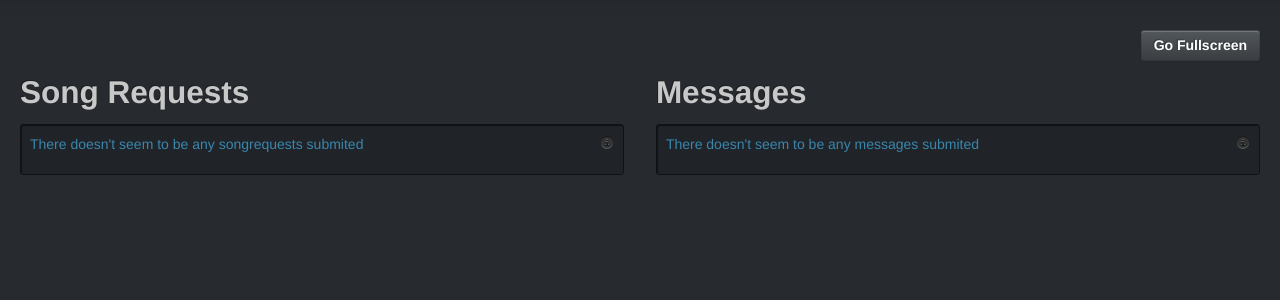
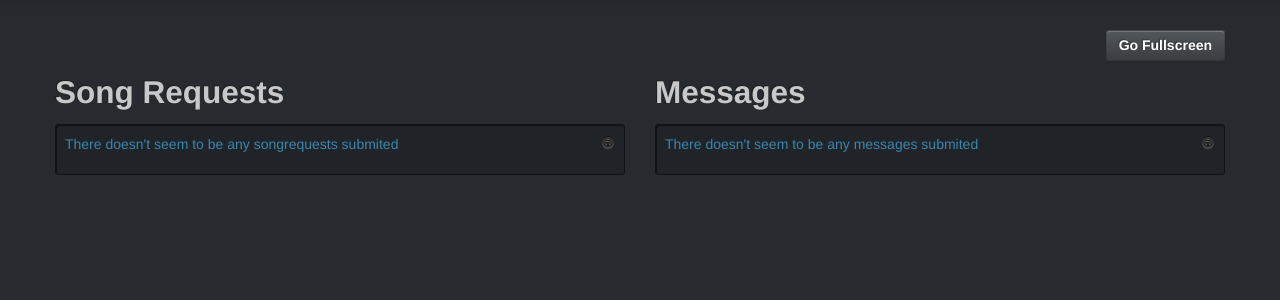
Before and after one commit to juliuxu/EscapeDJSystem, a Django app: template escapedjsystem/escapedjsystem/templates/esc_djview.html in a window 1280 px wide. Shown: the part 41-341 px from the top of the page. Run offline with Django 3.2, Linux system fonts and the light colour scheme; the template is opened without the code that fills it, so the values that code supplies are empty.

Commit message:
made back into fixed layout

```diff
--- a/escapedjsystem/escapedjsystem/templates/esc_base.html
+++ b/escapedjsystem/escapedjsystem/templates/esc_base.html
@@ -88,7 +88,7 @@
       </div>
     </div>
 
-    <div class="container-fluid" id="main">
+    <div class="container" id="main">
 
       <h1 id="title_h1">{{ title }}</h1>
       {% block content %}{% endblock %}
--- a/escapedjsystem/escapedjsystem/templates/esc_djview.html
+++ b/escapedjsystem/escapedjsystem/templates/esc_djview.html
@@ -2,13 +2,13 @@
 {% block nav-djview-class %}active{% endblock %}
 
 {% block content %}
-<div class="row-fluid">
+<div class="row">
 <div class="span12">
 	<button id="fullscreenButton" class="btn pull-right">Go Fullscreen</button>
 </div>
 </div>
 
-<div class="row-fluid">
+<div class="row">
 {% include "esc_elementlist.html" with e_name="songrequest" e_names="songrequests" e_title="Song Requests" e_url="getsongrequests" e_max="7" e_elements=songrequests span_value="span6" offset_value="" %}
 
 {% include "esc_elementlist.html" with e_name="message" e_names="messages" e_title="Messages" e_url="getmessages" e_max="7" e_elements=msgs span_value="span6" offset_value="" %}
--- a/escapedjsystem/escapedjsystem/templates/esc_elementlist.html
+++ b/escapedjsystem/escapedjsystem/templates/esc_elementlist.html
@@ -5,8 +5,8 @@ Requires:
 <div class="{{ span_value }} {{ offset_value }}" id="{{ e_names }}">
 	<h2>{{ e_title }}</h2>
 	{% for x in e_elements %}
-		<div class="row-fluid">
-			<div class="span12">
+		<div class="row">
+			<div class="{{ span_value }}">
 				<div class="well well-small {{ e_name }}" id="{{ e_name }}_{{x.pk}}">
 					<span class="pull-right muted timesince" title="{{x.date|date:"c"}}">{{ x.date|timesince }}</span>
 					<span class="">{% if x.text %}{{x.text}}{% else %}{{x.song.text}}{% endif %}</span>
@@ -14,8 +14,8 @@ Requires:
 			</div>
 		</div>
 	{% empty %}
-		<div class="row-fluid">
-			<div class="span12">
+		<div class="row">
+			<div class="{{ span_value }}">
 				<div class="well well-small" id="{{ e_names }}_empty">
 					<i class="icon-info-sign pull-right"></i>
 					<p class="text-info">There doesn't seem to be any {{e_names}} submited</p>
@@ -67,8 +67,8 @@ $("#{{e_names}}").find(".timesince").timesince({
 			}
 			//Add new elements
 	        for (var i = 0; i < data.length; i++) {
-	        	$('<div class="row-fluid">\
-		        		<div class="span12">\
+	        	$('<div class="row">\
+		        		<div class="{{ span_value }}">\
 			        		<div class=\"well well-small {{e_name}}\" id=\"{{e_name}}_'+ data[i]['pk'] +'\">\
 								<span class=\"pull-right muted timesince\" title=\"' + data[i]['date'] + '\"></span>\
 								<span class=\"\">' + data[i]['text'] + '</span>\
--- a/escapedjsystem/escapedjsystem/templates/esc_home.html
+++ b/escapedjsystem/escapedjsystem/templates/esc_home.html
@@ -2,7 +2,7 @@
 {% block nav-home-class %}active{% endblock %}
 {% block content %}
 
-<div class="row-fluid">
+<div class="row">
 <div class="span12">
 	<div class="well">
         <p>Welcome to Escape DJ System. Here you can request songs and send messsages to the DJ</p>
@@ -12,12 +12,12 @@
 </div>
 </div>
 
-<div class="row-fluid">
+<div class="row">
 {% include "esc_songrequest_form.html" with span_value="span6" form_title="Request a Song!" %}
 {% include "esc_newmessage_form.html" with span_value="span6" form_title="Send a message to the DJ!" %}
 </div>
 
-<div class="row-fluid">
+<div class="row">
 {% include "esc_elementlist.html" with e_name="songrequest" e_names="songrequests" e_title="Song Requests" e_url="getsongrequests" e_max="5" e_elements=songrequests span_value="span12" offset_value="" %}
 </div>
 
--- a/escapedjsystem/escapedjsystem/templates/esc_newmessage.html
+++ b/escapedjsystem/escapedjsystem/templates/esc_newmessage.html
@@ -4,7 +4,7 @@
 
 {% block nav-newmessage-class %}active{% endblock %}
 {% block content %}
-<div class="row-fluid">
+<div class="row">
 {% include "esc_newmessage_form.html" with span_value="span12" %}
 </div>
 {% endblock %}
--- a/escapedjsystem/escapedjsystem/templates/esc_songrequest.html
+++ b/escapedjsystem/escapedjsystem/templates/esc_songrequest.html
@@ -3,7 +3,7 @@
 
 {% block nav-songrequest-class %}active{% endblock %}
 {% block content %}
-<div class="row-fluid">
+<div class="row">
 {% include "esc_songrequest_form.html" with span_value="span12" %}
 </div>
 {% endblock %}
```
